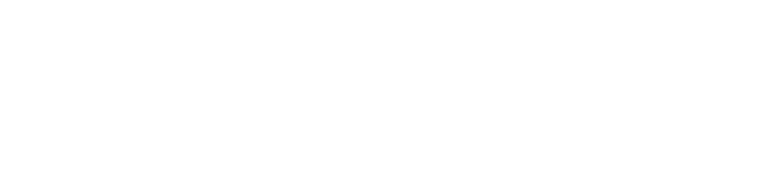
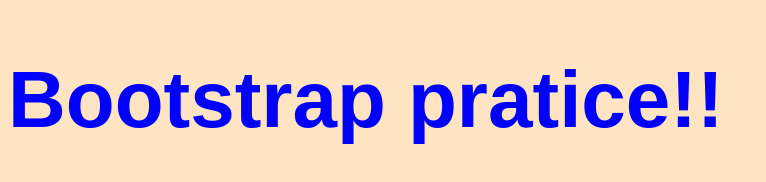
Before and after one commit to Emmy-Dare274/boots_demy_prac, a plain HTML site: page index.html in a window 1280 px wide. Shown: the whole page, without its empty margins (0-766 px from the left). Drawn offline with Linux system fonts and the light colour scheme.

Commit message:
Style added to Assets forlder

```diff
--- /dev/null
+++ b/assets/css/style.css
@@ -0,0 +1,9 @@
+body {
+    background-color: bisque;
+}
+
+h1 {
+    color: blue;
+    font-family: Arial, Helvetica, sans-serif;
+    font-size: 80px;
+}
--- a/index.html
+++ b/index.html
@@ -3,9 +3,10 @@
 <head>
     <meta charset="UTF-8">
     <meta name="viewport" content="width=device-width, initial-scale=1.0">
-    <title>Document</title>
+    <link rel="stylesheet" href="assets\css\style.css">
+    <title>CodemyBoots</title>
 </head>
 <body>
-
+    <h1>Bootstrap pratice!!</h1>
 </body>
 </html>
```
